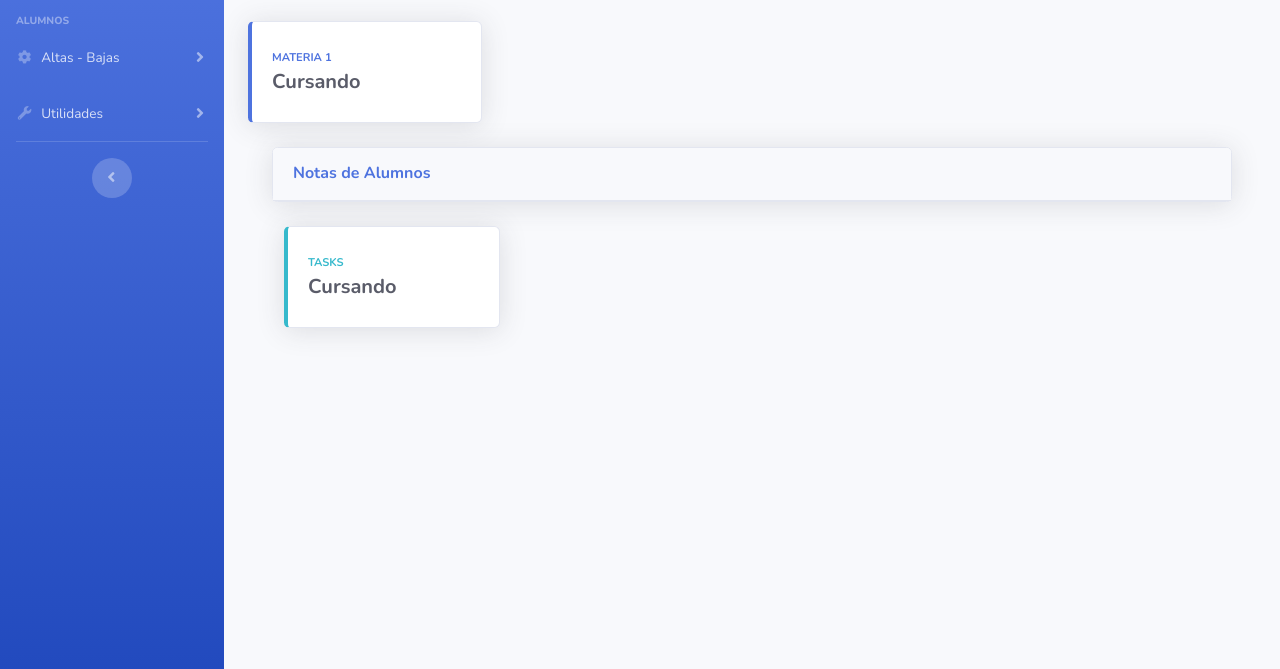
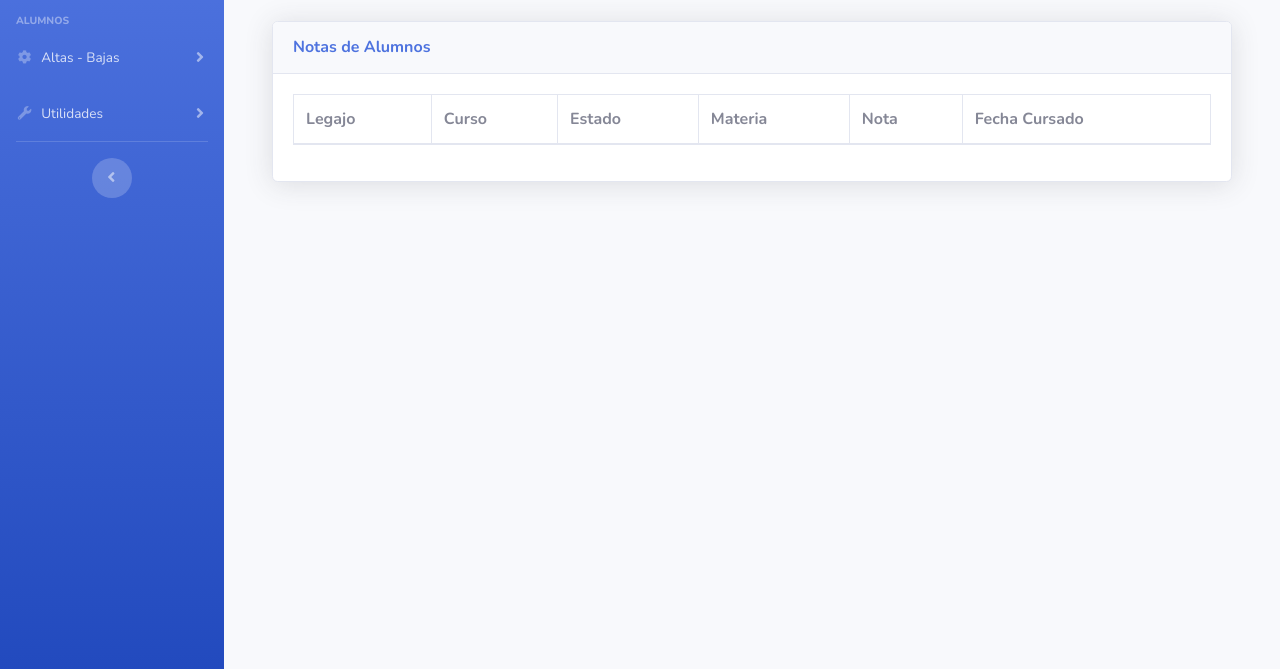
Before and after one commit to teodc888/TpiAlumnos-Front, a website with bundled scripts: page alumno/alumno-index.html in a window 1280 px wide. Shown: the part 131-800 px from the top of the page. Built offline with nearby package versions, Linux system fonts and the light colour scheme; sample sign-in values are in the browser's storage.

Commit message:
arreglando codigo

```diff
--- a/alumno/alumno-index.html
+++ b/alumno/alumno-index.html
@@ -11,13 +11,11 @@
 
     <title>Usuario - Dashboard</title>
 
-    <!-- Custom fonts for this template-->
     <link href="/vendor/fontawesome-free/css/all.min.css" rel="stylesheet" type="text/css">
     <link
         href="https://fonts.googleapis.com/css?family=Nunito:200,200i,300,300i,400,400i,600,600i,700,700i,800,800i,900,900i"
         rel="stylesheet">
 
-    <!-- Custom styles for this template-->
     <link href="/css/sb-admin-2.min.css" rel="stylesheet">
 
 </head>
@@ -63,8 +61,8 @@
                 <div id="collapseTwo" class="collapse" aria-labelledby="headingTwo" data-parent="#accordionSidebar">
                     <div class="bg-white py-2 collapse-inner rounded">
                         <h6 class="collapse-header">Altas - Bajas:</h6>
-                        <a class="collapse-item" href="/buttons.html">Tabla Soporte</a>
-                        <a class="collapse-item" href="/cards.html">Tabla Transaccional</a>
+                        <a class="collapse-item" href="/alumno/alumno-transaccional.html">Tabla Soporte</a>
+                        <a class="collapse-item" href="/alumno/alumno-transaccional.html">Tabla Transaccional</a>
                     </div>
                 </div>
             </li>
@@ -200,21 +198,7 @@
 
                     <!-- Content Row -->
                     <div class="row">
-
-                        <!-- Earnings (Monthly) Card Example -->
-                        <div class="col-xl-3 col-md-6 mb-4">
-                            <div class="card border-left-primary shadow h-100 py-2">
-                                <div class="card-body">
-                                    <div class="row no-gutters align-items-center">
-                                        <div class="col mr-2">
-                                            <div class="text-xs font-weight-bold text-primary text-uppercase mb-1">
-                                                Materia 1</div>
-                                            <div class="h5 mb-0 font-weight-bold text-gray-800">Cursando</div>
-                                        </div>
-
-                                    </div>
-                                </div>
-                            </div>
+                        <div id="contenedorTarjetas" class="row">
                         </div>
                     </div>
 
@@ -226,29 +210,28 @@
                             <div class="card-header py-3">
                                 <h6 class="m-0 font-weight-bold text-primary">Notas de Alumnos</h6>
                             </div>
-                        </div>
-
-                        <!-- Earnings (Monthly) Card Example -->
-                        <div class="col-xl-3 col-md-6 mb-4">
-                            <div class="card border-left-info shadow h-100 py-2">
-                                <div class="card-body">
-                                    <div class="row no-gutters align-items-center">
-                                        <div class="col mr-2">
-                                            <div class="text-xs font-weight-bold text-info text-uppercase mb-1">Tasks
-                                            </div>
-                                            <div class="row no-gutters align-items-center">
-                                                <div class="col-auto">
-                                                    <div class="h5 mb-0 mr-3 font-weight-bold text-gray-800">Cursando</div>
-                                                </div>
-
-                                            </div>
-                                        </div>
-
-                                    </div>
+                            <div class="card-body">
+                                <div class="table-responsive">
+                                    <table class="table table-bordered" id="dataTable" width="100%" cellspacing="0">
+                                        <thead>
+                                            <tr>
+                                                <th>Legajo</th>
+                                                <th>Curso</th>
+                                                <th>Estado</th>
+                                                <th>Materia</th>
+                                                <th>Nota</th>
+                                                <th>Fecha Cursado</th>
+                                            </tr>
+                                        </thead>
+                                        <tbody>
+                                            <!-- Aquí se agregarán las filas dinámicamente -->
+                                        </tbody>
+                                    </table>
                                 </div>
                             </div>
                         </div>
 
+                    </div>
 
                     </div>
 
@@ -289,21 +272,15 @@
             </div>
         </div>
     </div>
-
-    <!-- Bootstrap core JavaScript-->
     <script src="/vendor/jquery/jquery.min.js"></script>
     <script src="/vendor/bootstrap/js/bootstrap.bundle.min.js"></script>
 
-    <!-- Core plugin JavaScript-->
     <script src="/vendor/jquery-easing/jquery.easing.min.js"></script>
 
-    <!-- Custom scripts for all pages-->
     <script src="/js/sb-admin-2.min.js"></script>
 
-    <!-- Page level plugins -->
     <script src="/vendor/chart.js/Chart.min.js"></script>
 
-    <!-- Page level custom scripts -->
     <script src="/js/demo/chart-area-demo.js"></script>
     <script src="/js/demo/chart-pie-demo.js"></script>
     <script src="../js/login.js"></script>
```
